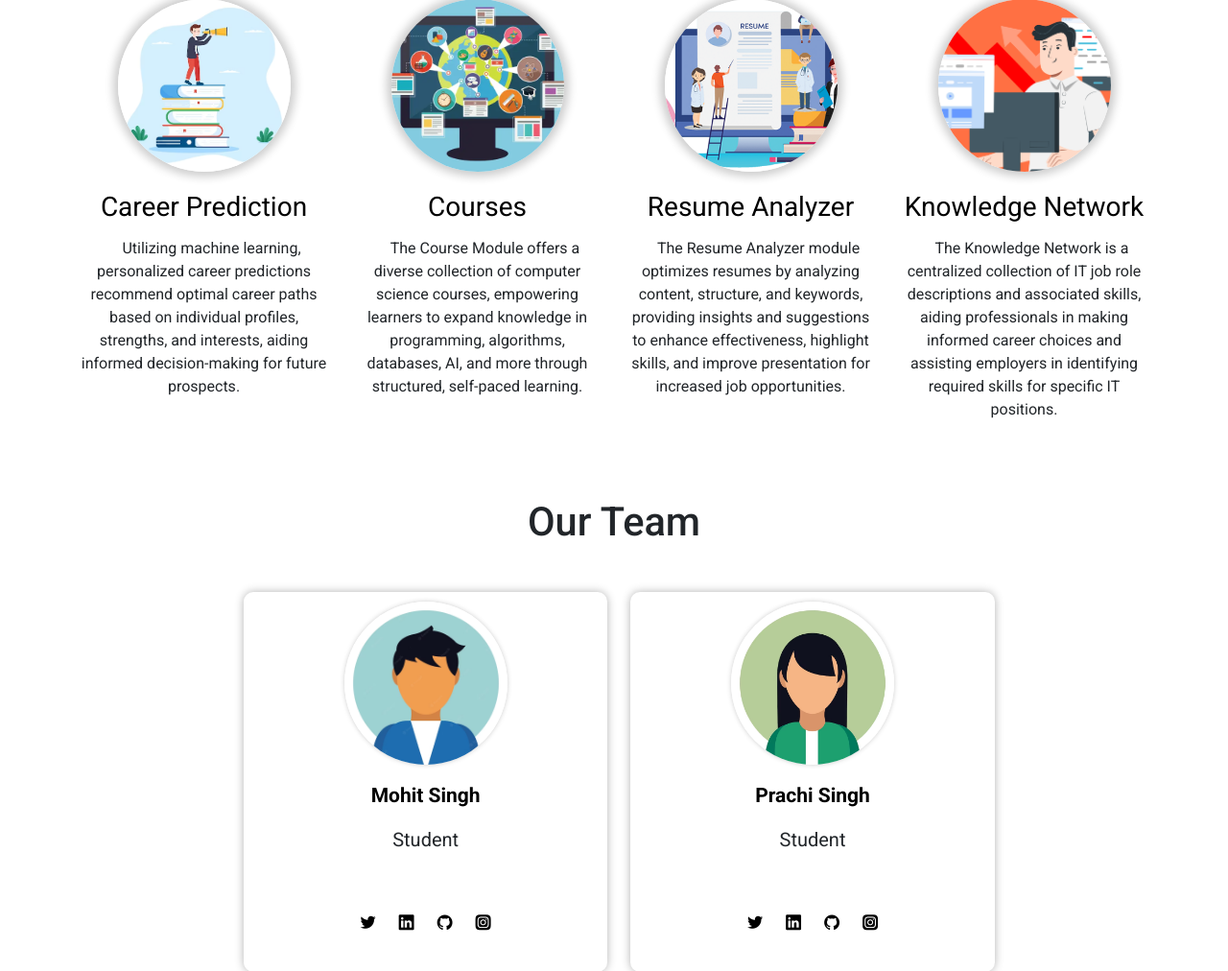
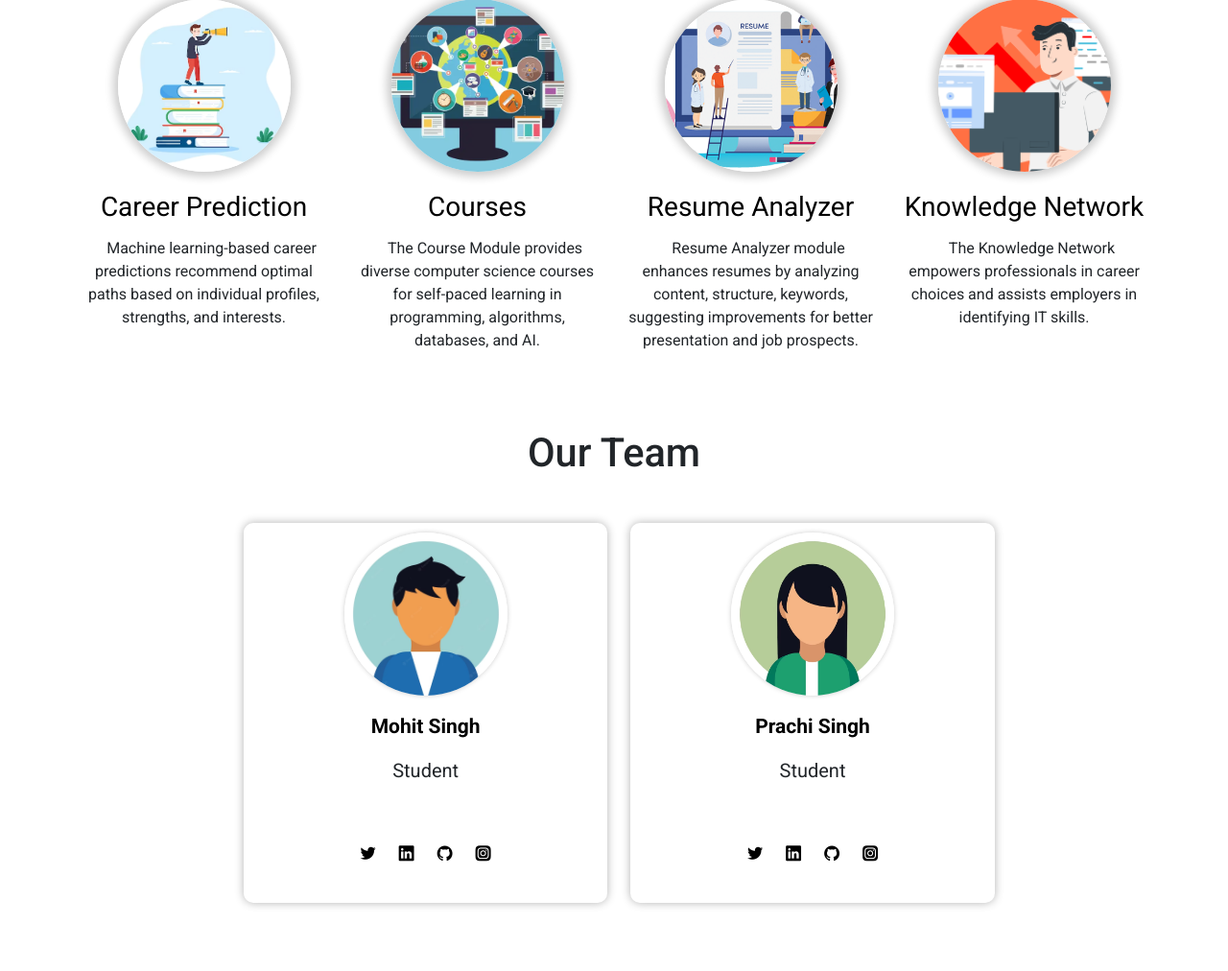
Before and after one commit to mohit28singh/Career_prediction, a Django app: page / in a window 1280 px wide. Shown: the part 1877-2889 px from the top of the page at 96% size. Run offline with Django 4.2, Linux system fonts and the light colour scheme; some libraries are stand-ins or nearby versions.

Commit message:
code is updated

```diff
--- a/careers/templates/knowledge.html
+++ b/careers/templates/knowledge.html
@@ -12,7 +12,7 @@
       .home{
         width: 100%;
         min-height:440px;
-        background: linear-gradient(rgba(0, 0, 0, 0.5), rgba(0, 0, 0, 0.8)), url({% static 'img/imagebg3.jpg' %}) center/cover no-repeat;
+        background: linear-gradient(rgba(0, 0, 0, 0.5), rgba(0, 0, 0, 0.8)), url({% static 'img/imagebg2.jpg' %}) center/cover no-repeat;
         display: grid;
         justify-content: center;
         align-items: center;
--- a/careers/templates/main.html
+++ b/careers/templates/main.html
@@ -427,7 +427,7 @@
             </a>
             <a class="service-title" href="{% url 'careerprediction' %}">Career Prediction</a>
             <p class="service-description">
-              Utilizing machine learning, personalized career predictions recommend optimal career paths based on individual profiles, strengths, and interests, aiding informed decision-making for future prospects.
+              Machine learning-based career predictions recommend optimal paths based on individual profiles, strengths, and interests.
             </p>
           </div>
         </div>
@@ -435,7 +435,7 @@
           <div class="service">
             <a  href="{% url 'course' %}"><img src="{% static 'img/s3.jpg' %}" alt="Service 2" class="service-image"></a>
             <a class="service-title" href="{% url 'course' %}">Courses</a>
-            <p class="service-description">The Course Module offers a diverse collection of computer science courses, empowering learners to expand knowledge in programming, algorithms, databases, AI, and more through structured, self-paced learning.</p>
+            <p class="service-description">The Course Module provides diverse computer science courses for self-paced learning in programming, algorithms, databases, and AI.</p>
           </div>
         </div>
         <div class="col-md-3">
@@ -443,14 +443,14 @@
             <a href="{% url 'upload_pdf' %}"><img src="{% static 'img/s2.jpg' %}" alt="Service 3" class="service-image"></a>
             <a class="service-title" href="{% url 'upload_pdf' %}">Resume Analyzer</a>
             <p class="service-description">
-              The Resume Analyzer module optimizes resumes by analyzing content, structure, and keywords, providing insights and suggestions to enhance effectiveness, highlight skills, and improve presentation for increased job opportunities.</p>
+              Resume Analyzer module enhances resumes by analyzing content, structure, keywords, suggesting improvements for better presentation and job prospects.</p>
           </div>
         </div>
         <div class="col-md-3">
           <div class="service">
             <a  href="{% url 'knowledge' %}"><img src="{% static 'img/s4.jpg' %}" alt="Service 3" class="service-image"></a>
             <a class="service-title" href="{% url 'knowledge' %}">Knowledge Network</a>
-            <p class="service-description">The Knowledge Network is a centralized collection of IT job role descriptions and associated skills, aiding professionals in making informed career choices and assisting employers in identifying required skills for specific IT positions.</p>
+            <p class="service-description">The Knowledge Network empowers professionals in career choices and assists employers in identifying IT skills.</p>
           </div>
         </div>
       </div>
@@ -462,7 +462,7 @@
 
 
 
- <section class="our-team">
+<section class="our-team">
   <div class="container">
     <h4>Our Team</h4>
     <div class="row">
```
